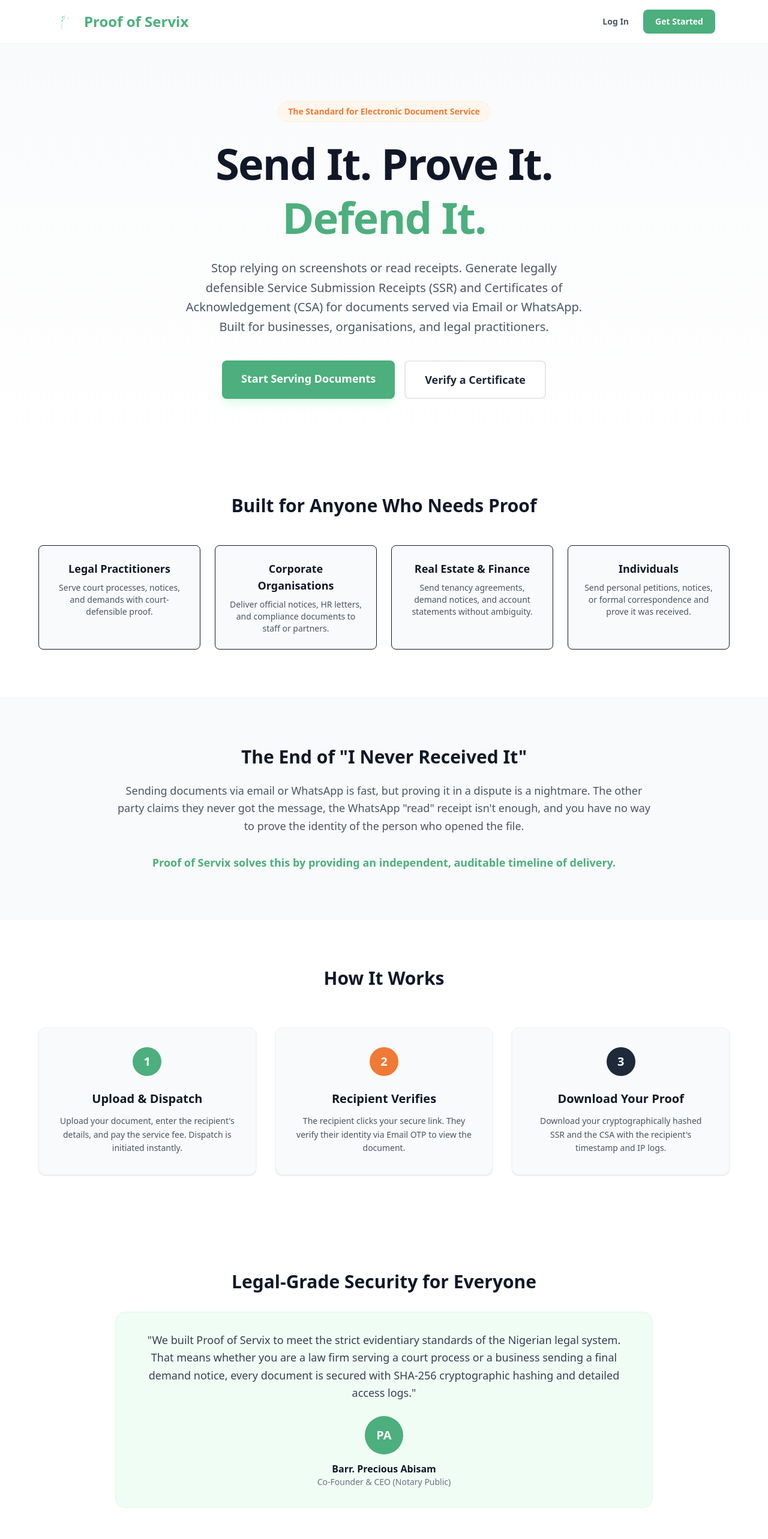
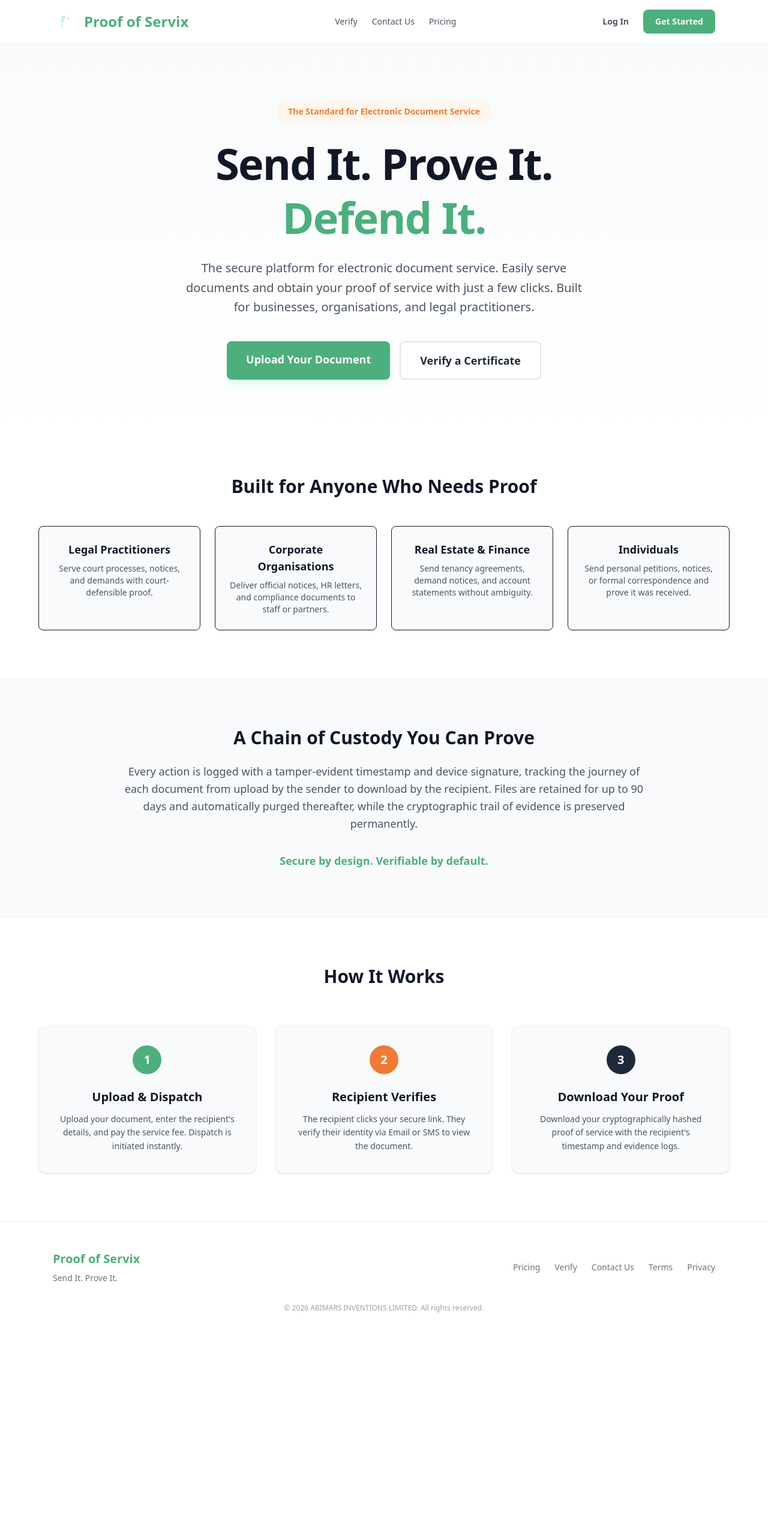
Before and after one commit to proofofservix/Proof-of-Servix, a Next.js app: page / in a window 1280 px wide. Shown: the top 2566 px of the page at 60% size. After the commit the page ends 2237 px from the top, so only its background shows below. Built offline with nearby package versions, Linux system fonts and the light colour scheme.

Commit message:
Remove legal security section, add contact page link and top navigation

```diff
--- a/app/page.tsx
+++ b/app/page.tsx
@@ -15,6 +15,14 @@ export default function Home() {
             <span className="text-2xl font-bold text-[#4CAF7D]">Proof of Servix</span>
           </Link>
 
+          {/* Top Navigation Links */}
+          <div className="hidden md:flex items-center gap-6 text-sm font-medium text-gray-600">
+            <Link href="/verify" className="hover:text-[#4CAF7D] transition-colors">Verify</Link>
+            <Link href="/contact" className="hover:text-[#4CAF7D] transition-colors">Contact Us</Link>
+            <Link href="/pricing" className="hover:text-[#4CAF7D] transition-colors">Pricing</Link>
+          </div>
+
+          {/* Auth Buttons */}
           <div className="flex items-center gap-6">
             <Link href="/login" className="text-sm font-semibold text-gray-600 hover:text-[#4CAF7D]">Log In</Link>
             <Link href="/register" className="text-sm font-bold bg-[#4CAF7D] text-white px-5 py-2.5 rounded-lg hover:bg-[#3d9c6c] transition-colors">
@@ -34,11 +42,11 @@ export default function Home() {
           <span className="text-[#4CAF7D]">Defend It.</span>
         </h1>
         <p className="text-xl text-gray-600 max-w-2xl mb-10 leading-relaxed">
-          Stop relying on screenshots or read receipts. Generate legally defensible Service Submission Receipts (SSR) and Certificates of Acknowledgement (CSA) for documents served via Email or WhatsApp. Built for businesses, organisations, and legal practitioners.
+          The secure platform for electronic document service. Easily serve documents and obtain your proof of service with just a few clicks. Built for businesses, organisations, and legal practitioners.
         </p>
         <div className="flex flex-col sm:flex-row gap-4 w-full justify-center">
           <Link href="/register" className="bg-[#4CAF7D] text-white px-8 py-4 rounded-lg font-bold text-lg hover:bg-[#3d9c6c] shadow-lg shadow-green-100 transition-all">
-            Start Serving Documents
+            Upload Your Document
           </Link>
           <Link href="/verify" className="bg-white text-gray-800 border-2 border-gray-200 px-8 py-4 rounded-lg font-bold text-lg hover:border-[#F07A35] hover:text-[#F07A35] transition-all">
             Verify a Certificate
@@ -71,15 +79,15 @@ export default function Home() {
         </div>
       </section>
 
-      {/* THE PROBLEM SECTION */}
+      {/* THE PROBLEM SECTION (Replaced with Security Focus) */}
       <section className="py-20 px-6 bg-gray-50 border-y border-gray-100">
         <div className="max-w-4xl mx-auto text-center">
-          <h2 className="text-3xl font-bold mb-6">The End of "I Never Received It"</h2>
+          <h2 className="text-3xl font-bold mb-6">A Chain of Custody You Can Prove</h2>
           <p className="text-lg text-gray-600 leading-relaxed mb-8">
-            Sending documents via email or WhatsApp is fast, but proving it in a dispute is a nightmare. The other party claims they never got the message, the WhatsApp "read" receipt isn't enough, and you have no way to prove the identity of the person who opened the file.
+            Every action is logged with a tamper-evident timestamp and device signature, tracking the journey of each document from upload by the sender to download by the recipient. Files are retained for up to 90 days and automatically purged thereafter, while the cryptographic trail of evidence is preserved permanently.
           </p>
           <p className="text-lg font-semibold text-[#4CAF7D]">
-            Proof of Servix solves this by providing an independent, auditable timeline of delivery.
+            Secure by design. Verifiable by default.
           </p>
         </div>
       </section>
@@ -99,34 +107,15 @@ export default function Home() {
             <div className="bg-gray-50 p-8 rounded-xl shadow-sm border border-gray-100 text-center relative">
               <div className="w-12 h-12 bg-[#F07A35] text-white rounded-full flex items-center justify-center text-xl font-bold mx-auto mb-6">2</div>
               <h3 className="font-bold text-xl mb-3">Recipient Verifies</h3>
-              <p className="text-gray-600 text-sm leading-relaxed">The recipient clicks your secure link. They verify their identity via Email OTP to view the document.</p>
+              <p className="text-gray-600 text-sm leading-relaxed">The recipient clicks your secure link. They verify their identity via Email or SMS to view the document.</p>
             </div>
 
             <div className="bg-gray-50 p-8 rounded-xl shadow-sm border border-gray-100 text-center relative">
               <div className="w-12 h-12 bg-gray-800 text-white rounded-full flex items-center justify-center text-xl font-bold mx-auto mb-6">3</div>
               <h3 className="font-bold text-xl mb-3">Download Your Proof</h3>
-              <p className="text-gray-600 text-sm leading-relaxed">Download your cryptographically hashed SSR and the CSA with the recipient's timestamp and IP logs.</p>
+              <p className="text-gray-600 text-sm leading-relaxed">Download your cryptographically hashed proof of service with the recipient's timestamp and evidence logs.</p>
             </div>
 
-          </div>
-        </div>
-      </section>
-
-      {/* TRUST / AUTHORITY */}
-      <section className="py-20 px-6 bg-white">
-        <div className="max-w-4xl mx-auto text-center">
-          <h2 className="text-3xl font-bold mb-8">Legal-Grade Security for Everyone</h2>
-          <div className="bg-green-50 rounded-2xl p-8 border border-green-100">
-            <p className="text-lg text-gray-700 leading-relaxed mb-6">
-              "We built Proof of Servix to meet the strict evidentiary standards of the Nigerian legal system. That means whether you are a law firm serving a court process or a business sending a final demand notice, every document is secured with SHA-256 cryptographic hashing and detailed access logs."
-            </p>
-            <div className="flex flex-col items-center justify-center">
-              <div className="w-16 h-16 bg-[#4CAF7D] rounded-full flex items-center justify-center text-white font-bold text-xl mb-3">
-                PA
-              </div>
-              <p className="font-bold text-gray-900">Barr. Precious Abisam</p>
-              <p className="text-sm text-gray-500">Co-Founder & CEO (Notary Public)</p>
-            </div>
           </div>
         </div>
       </section>
@@ -139,9 +128,9 @@ export default function Home() {
             <p className="text-sm text-gray-500 mt-2">Send It. Prove It.</p>
           </div>
           <div className="flex gap-6 text-sm text-gray-500">
-            <Link href="/features" className="hover:text-[#4CAF7D]">Features</Link>
             <Link href="/pricing" className="hover:text-[#4CAF7D]">Pricing</Link>
             <Link href="/verify" className="hover:text-[#4CAF7D]">Verify</Link>
+            <Link href="/contact" className="hover:text-[#4CAF7D]">Contact Us</Link>
             <Link href="/terms" className="hover:text-[#4CAF7D]">Terms</Link>
             <Link href="/privacy" className="hover:text-[#4CAF7D]">Privacy</Link>
           </div>
```
